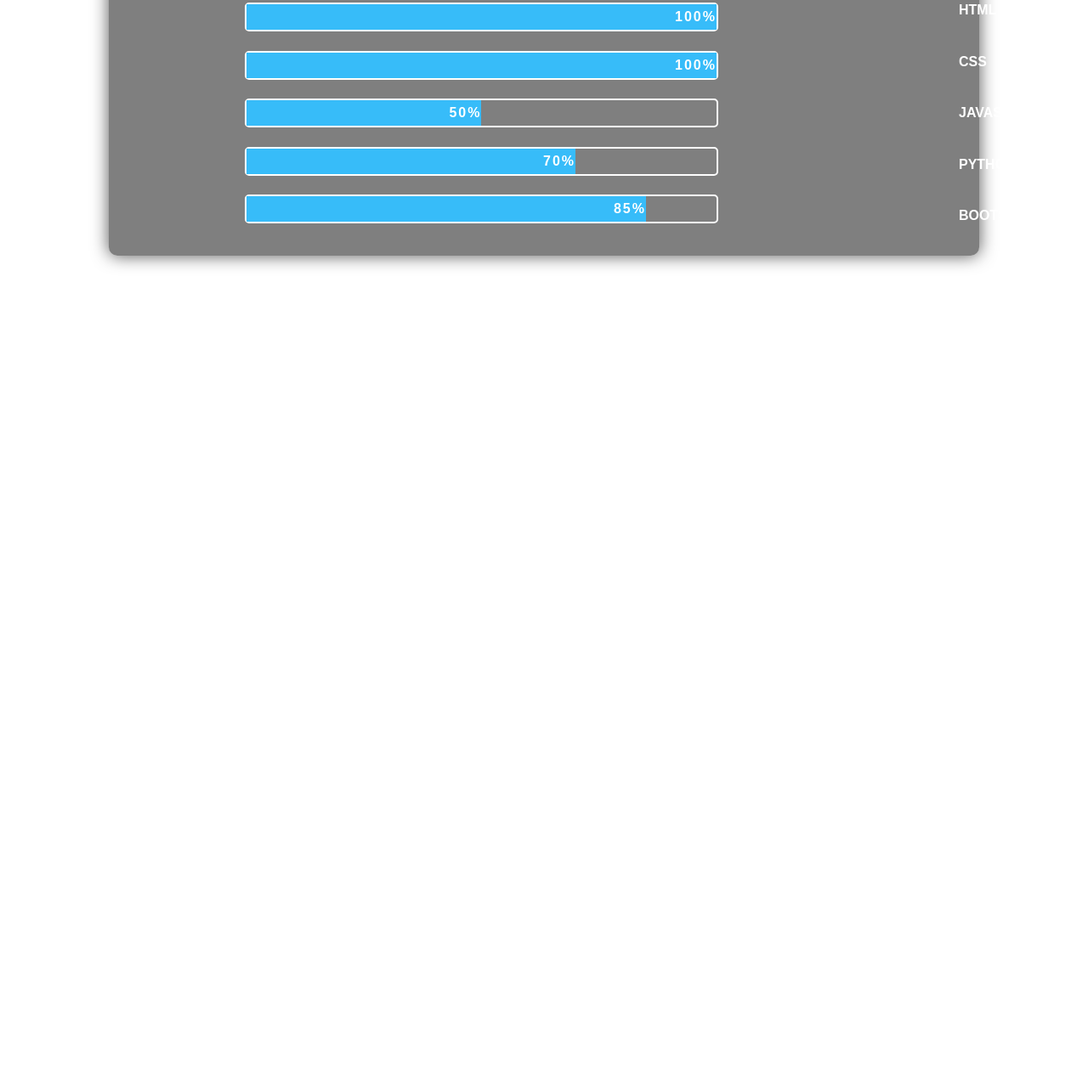
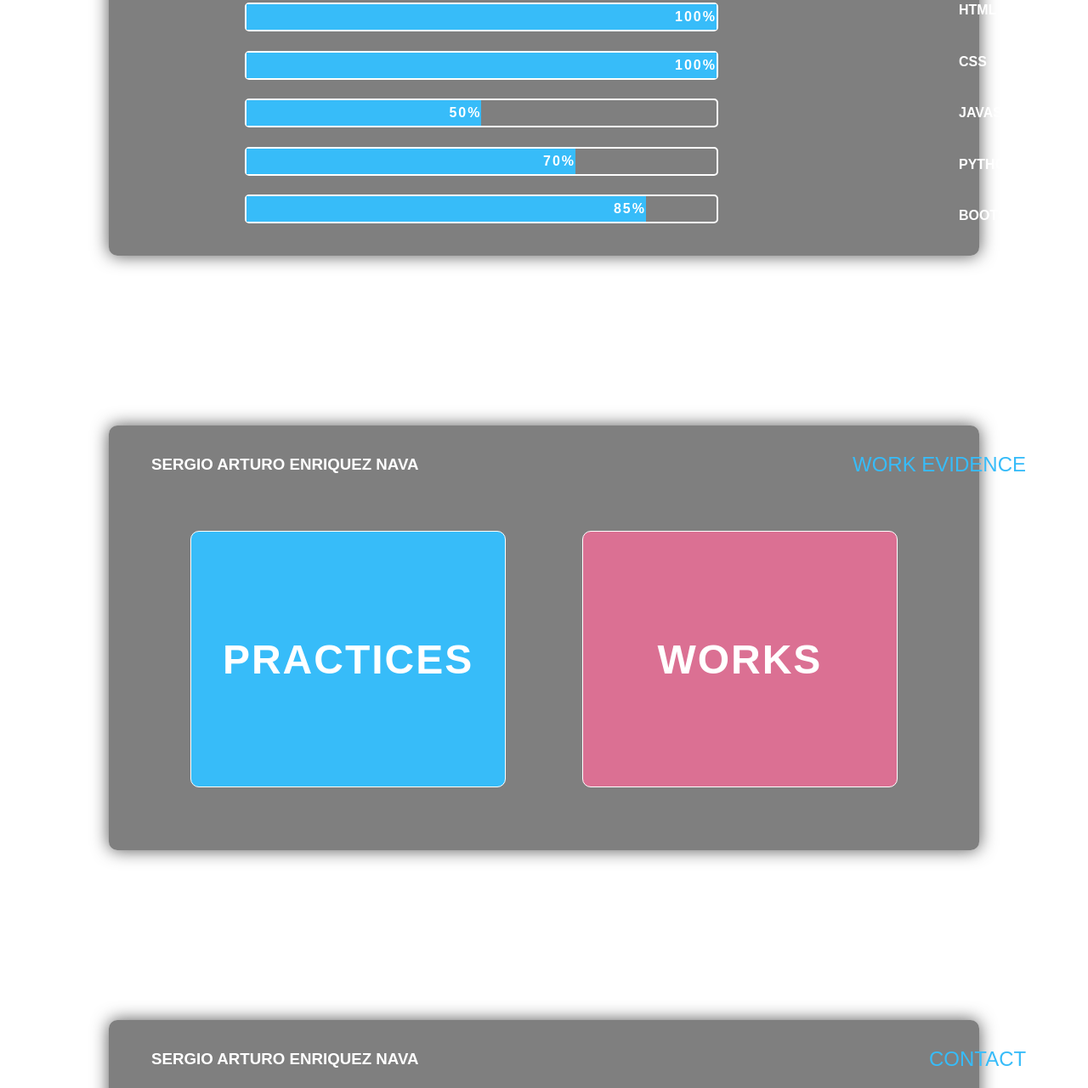
Before and after one commit to eqznava/portfolio, a plain HTML site: page index.html in a window 1280 px wide. Shown: the part 999-2280 px from the top of the page at 85% size. Before the commit the page ends 1400 px from the top, so only its background shows below. Drawn offline with nearby package versions, Linux system fonts and the light colour scheme.

Commit message:
work_envidence building

```diff
--- a/css/styles.css
+++ b/css/styles.css
@@ -195,22 +195,24 @@ body{
 .main{
     background-image: url('../img/dark-grey-tile.png');
     width: 100%;
-    height: 100vh;
+    height: 100%;
     display: flex;
-    justify-content: center;
+    flex-direction: column;
+    align-items: center;
 }
 
 .mySkills{
+    margin:200px 0px;
     width: 80%;
     height: 500px;
-    position: relative;
-    top: 200px;
     box-shadow: 0px 0px 20px #555;
     border-radius: 10px;
     background-color: rgba(0, 0, 0, 0.5);
 }
 
-.mySkills h3{
+.mySkills h3,
+.work_evidence h3,
+.contact h3{
     width: 350px;
     color: white;
     position: relative;
@@ -219,7 +221,9 @@ body{
     margin: 0px;
 }
 
-.mySkills h2{
+.mySkills h2,
+.work_evidence h2,
+.contact h2{
     font-weight: lighter;
     width: 100px;
     color: white;
@@ -228,6 +232,16 @@ body{
     top: 10px;
     left: 1000px;
     animation: blink_text 5s linear infinite;
+}
+
+.work_evidence h2{
+    left: 875px;
+    width: 210px;
+}
+
+.contact h2{
+    left: 965px;
+    width: 125px;
 }
 
 .mySkills p{
@@ -315,3 +329,67 @@ body{
 .expertise h4{
     margin: 0px;
 }
+
+.work_evidence{
+    width: 80%;
+    height: 500px;
+    margin-bottom: 200px;
+    box-shadow: 0px 0px 20px #555;
+    border-radius: 10px;
+    background-color: rgba(0, 0, 0, 0.5);
+}
+
+.work_evidence-container{
+    position: relative;
+    top: 50px;
+    margin: 0px auto;
+    width: 90%;
+    height: 350px;
+    display: flex;
+    justify-content: space-around;
+    align-items: center;
+}
+
+.practices,
+.work{
+    border: 1px solid white;
+    justify-content: center;
+    text-decoration: none;
+    border-radius: 10px;
+    align-items: center;
+    height: 300px;
+    display: flex;
+    width: 40%;
+}
+
+.practices{
+    background-color: #37bcf9;
+}
+
+.work{
+    background-color: palevioletred;
+}
+
+.practices h4,
+.work h4{
+    font-size: 3em;
+    color: white;
+    letter-spacing: 2px;
+}
+
+.contact{
+    width: 80%;
+    height: 500px;
+    margin-bottom: 200px;
+    box-shadow: 0px 0px 20px #555;
+    border-radius: 10px;
+    background-color: rgba(0, 0, 0, 0.5);
+}
+
+footer{
+    width:100%;
+    display: flex;
+    justify-content: center;
+    background-color: black;
+    color: white;
+}
--- a/index.html
+++ b/index.html
@@ -71,7 +71,26 @@
                 <h4>BOOTSTRAP</h4>
             </div>
         </div>
+        <div class="work_evidence">
+            <h3>SERGIO ARTURO ENRIQUEZ NAVA</h3>
+            <h2>WORK EVIDENCE</h2>
+            <div class="work_evidence-container">
+                <a href="#" class="practices">
+                    <h4>PRACTICES</h4>
+                </a>
+                <a href="#" class="work">
+                    <h4>WORKS</h4>
+                </a>
+            </div>
+        </div>
+        <div class="contact">
+            <h3>SERGIO ARTURO ENRIQUEZ NAVA</h3>
+            <h2>CONTACT</h2>
+        </div>
     </section>
+    <footer>
+        <h2>Designed and created by Sergio Arturo Enriquez Nava 2021 &copy;</h2>
+    </footer>
     <!-- Scripts -->
     <script src="script/index.js"></script>
     <script type="module" src="https://unpkg.com/sweetalert/dist/sweetalert.min.js"></script>
```
